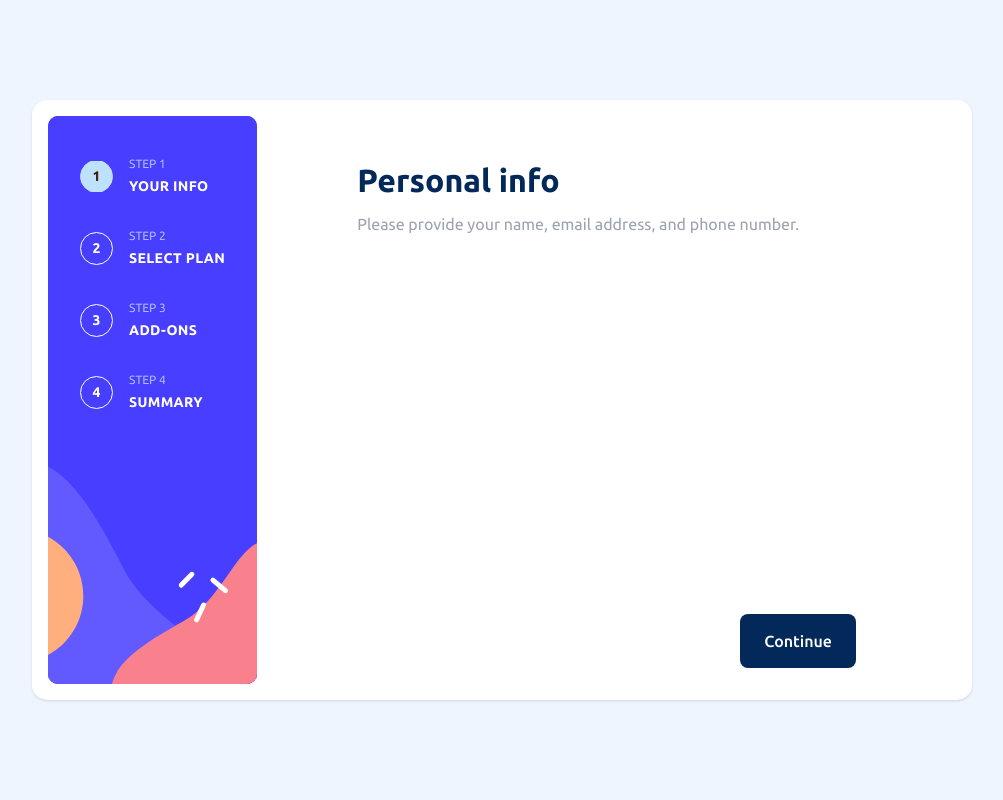
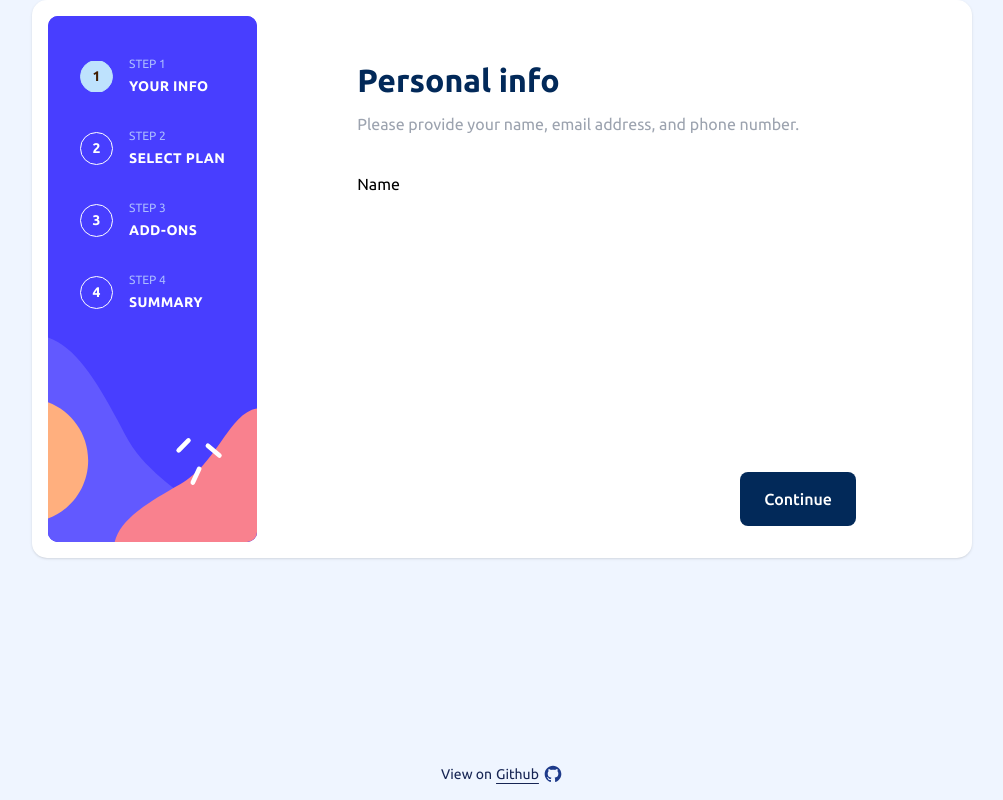
Before and after one commit to Temi-pinheiro/fem-multistep-form, a React (Vite) app: page / in a window 1280 px wide. Shown: the whole page, without its empty margins (138-1141 px from the left). Built offline with nearby package versions, Linux system fonts and the light colour scheme.

Commit message:
add bounce to github footer

```diff
--- a/src/pages/Home/index.tsx
+++ b/src/pages/Home/index.tsx
@@ -101,6 +101,32 @@ export const HomePage = () => {
           )}
         </form>
       </div>
+      <footer className='hidden  w-full py-4 md:flex flex-col items-center mt-auto'>
+        <span className='text-sm text-blue-950 inline-flex gap-x-1 '>
+          {' '}
+          View on{' '}
+          <a
+            className='underline underline-offset-4 flex items-center gap-x-1 group'
+            href='https://github.com/Temi-pinheiro/fem-multistep-form'
+            target='blank'
+          >
+            Github{' '}
+            <svg
+              width='20'
+              height='20'
+              viewBox='0 0 20 20'
+              fill='none'
+              xmlns='http://www.w3.org/2000/svg'
+              className='group-hover:animate-bounce transition'
+            >
+              <path
+                d='M10.0008 1.66666C5.39665 1.66666 1.66748 5.39583 1.66748 10C1.66748 13.6875 4.0529 16.8021 7.3654 17.9062C7.78206 17.9792 7.93831 17.7292 7.93831 17.5104C7.93831 17.3125 7.9279 16.6562 7.9279 15.9583C5.83415 16.3437 5.29248 15.4479 5.12581 14.9792C5.03206 14.7396 4.62581 14 4.27165 13.8021C3.97998 13.6458 3.56331 13.2604 4.26123 13.25C4.91748 13.2396 5.38623 13.8542 5.54248 14.1042C6.29248 15.3646 7.4904 15.0104 7.96956 14.7917C8.04248 14.25 8.26123 13.8854 8.50083 13.6771C6.64665 13.4687 4.70915 12.75 4.70915 9.5625C4.70915 8.65625 5.03206 7.90625 5.56331 7.32291C5.47998 7.11458 5.18831 6.26041 5.64665 5.11458C5.64665 5.11458 6.34456 4.89583 7.93831 5.96875C8.605 5.78125 9.31333 5.6875 10.0217 5.6875C10.73 5.6875 11.4383 5.78125 12.105 5.96875C13.6987 4.88541 14.3967 5.11458 14.3967 5.11458C14.855 6.26041 14.5633 7.11458 14.48 7.32291C15.0112 7.90625 15.3342 8.64583 15.3342 9.5625C15.3342 12.7604 13.3862 13.4687 11.5321 13.6771C11.8342 13.9375 12.0946 14.4375 12.0946 15.2187C12.0946 16.3333 12.0842 17.2292 12.0842 17.5104C12.0842 17.7292 12.2404 17.9896 12.6571 17.9062C16.0492 16.7611 18.3332 13.5802 18.3342 10C18.3342 5.39583 14.605 1.66666 10.0008 1.66666Z'
+                className='fill-blue-900'
+              />
+            </svg>
+          </a>
+        </span>
+      </footer>
     </main>
   );
 };
--- a/src/steps/Step1.tsx
+++ b/src/steps/Step1.tsx
@@ -1,4 +1,4 @@
-import { Header } from '../components';
+import { Header, TextInput } from '../components';
 
 export const Step1 = ({ data, update }: { data: any; update: any }) => {
   console.log({ data, update });
@@ -8,6 +8,14 @@ export const Step1 = ({ data, update }: { data: any; update: any }) => {
         title='Personal info'
         details='Please provide your name, email address, and phone number.'
       />
+      <div className='flex flex-col gap-y-6 md:mt-[35px]'>
+        <TextInput
+          label='Name'
+          name='name'
+          value={data.name}
+          handleInputChange={update}
+        />
+      </div>
     </div>
   );
 };
```
